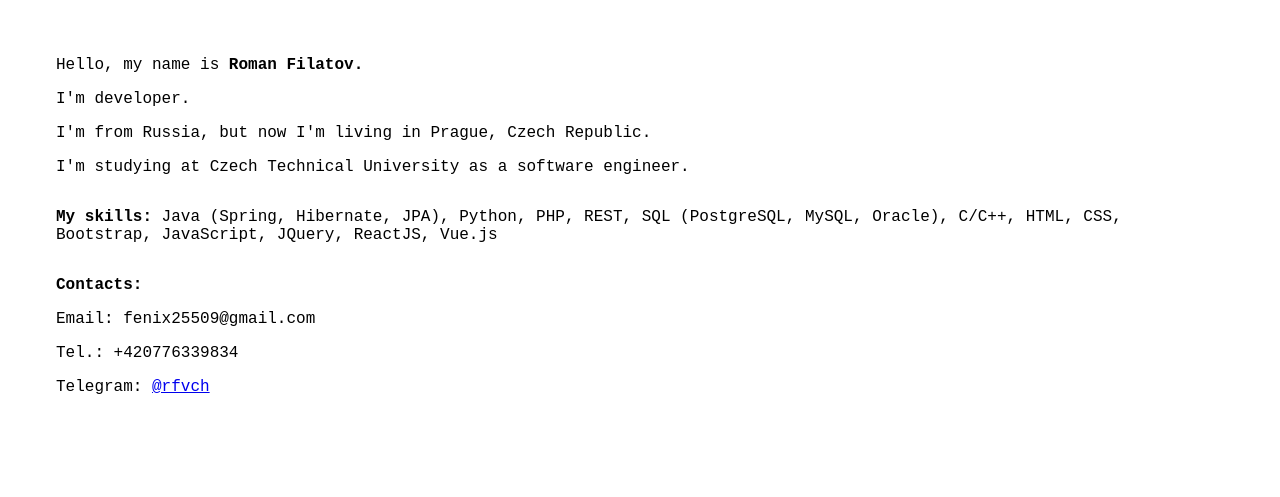
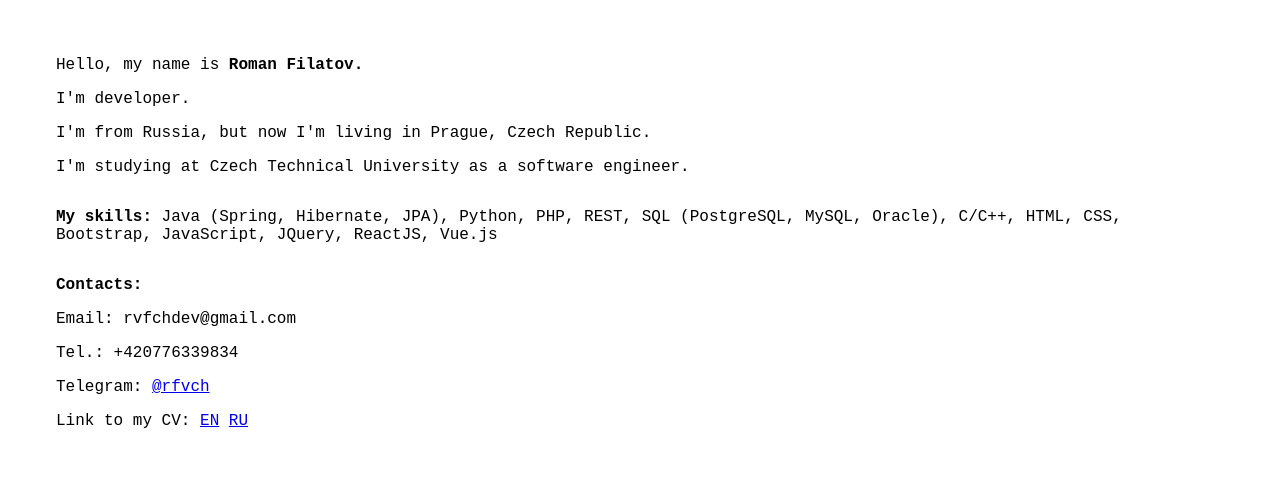
Before and after one commit to rvfch/rvfch.github.io, a plain HTML site: page index.html in a window 1280 px wide. Drawn offline with Linux system fonts and the light colour scheme.

Commit message:
Update index.html

```diff
--- a/index.html
+++ b/index.html
@@ -16,8 +16,9 @@ Hello, my name is <b> Roman Filatov. </b> <br>
 <p>I'm studying at Czech Technical University as a software engineer.</p>
 <p style="margin: 2em 0;"><b>My skills:</b> Java (Spring, Hibernate, JPA), Python, PHP, REST, SQL (PostgreSQL, MySQL, Oracle), C/C++, HTML, CSS, Bootstrap, JavaScript, JQuery, ReactJS, Vue.js</p>
 <b>Contacts: </b>
-<p>Email: fenix25509@gmail.com</p>
+<p>Email: rvfchdev@gmail.com</p>
 <p>Tel.: +420776339834</p>
 <p>Telegram: <a href="http://t.me/rvfch">@rfvch</a></p>
+<p>Link to my CV: <a href="encv.pdf">EN</a> <a href="rucv.pdf">RU</a></p>
 </body>
 </html>
```
